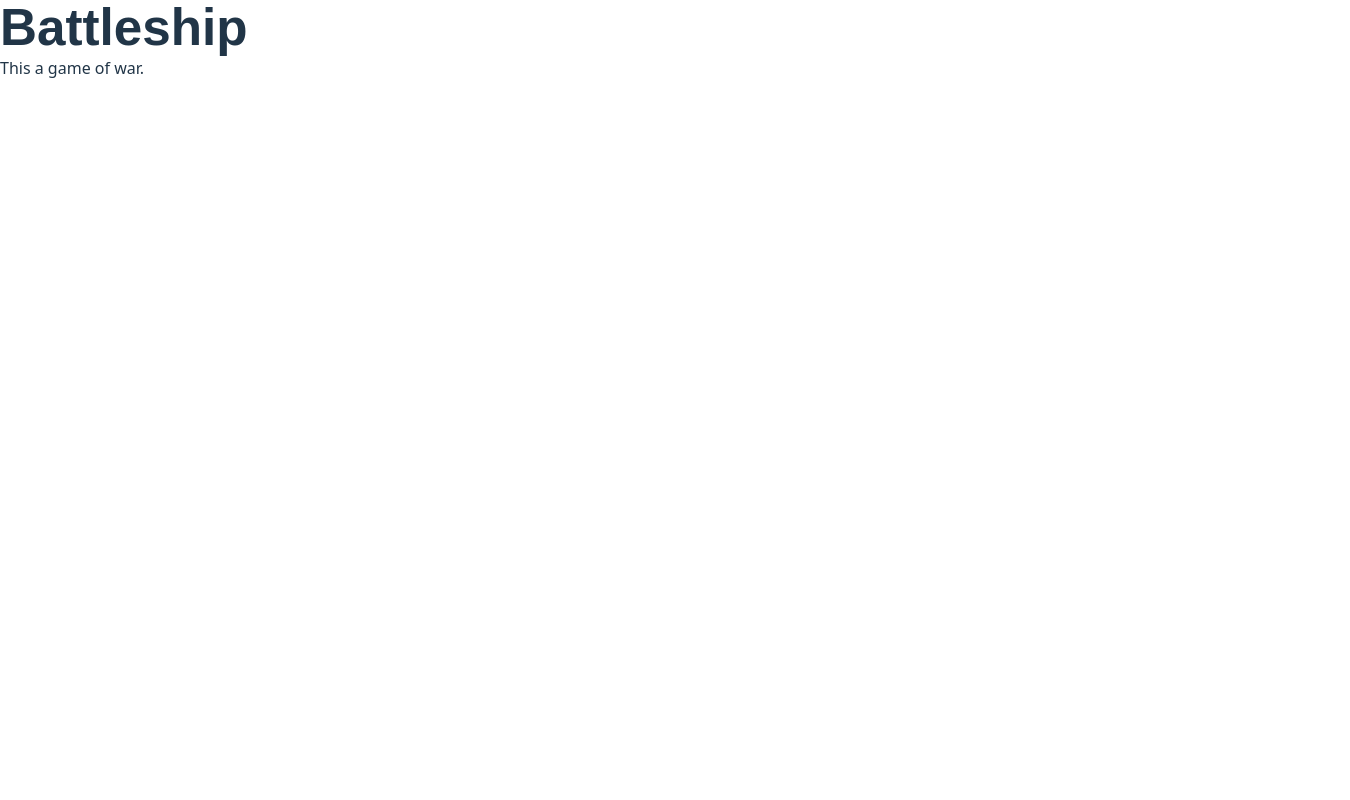
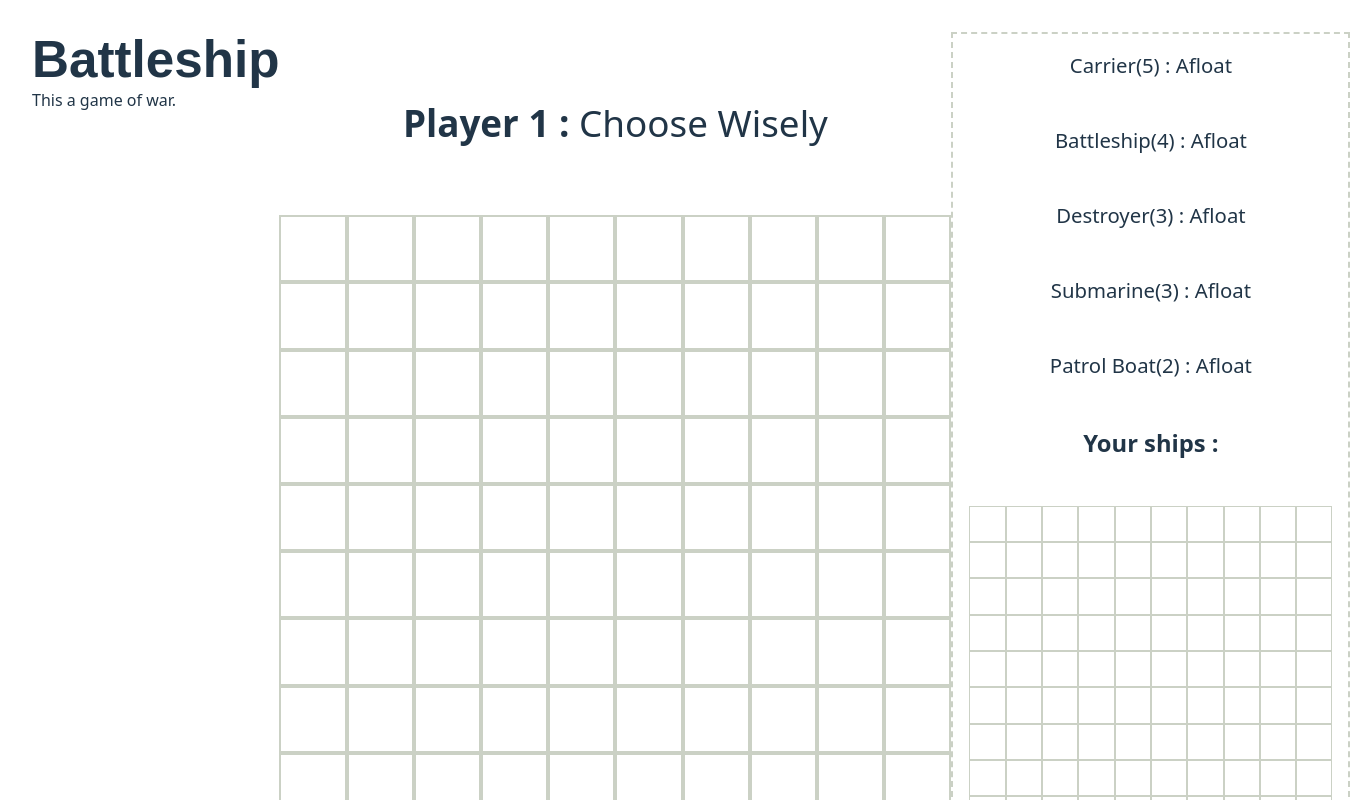
Before and after one commit to okcedric/odin-battleship, a React (Vite) app: page / in a window 1280 px wide. Shown: the top 800 px of the page, 1350 px wide, since content can reach past the window. Built offline with nearby package versions, Linux system fonts and the light colour scheme; a web font is replaced by a local one.

Commit message:
build rough ui and human player capability

```diff
--- a/src/App.css
+++ b/src/App.css
@@ -0,0 +1,71 @@
+header{
+    display:flex;
+    align-items: top;
+    gap:0rem;
+    justify-content: space-between ;
+    width: 100%;
+    padding: 2rem ;
+    padding-bottom: 0;
+}
+
+#root{
+    display: flex;
+    flex-direction: column;
+    width: 100%;
+}
+.scoreBoard{
+    display: flex;
+    flex-direction: column;
+    justify-content: space-between;
+    align-items: center;
+    gap:1rem;
+    border : 2px dashed #cbd1c5;
+    padding : 1rem;
+    font-size: 1.27rem;
+}
+
+#msg{
+    font-size: 2.3rem;
+    text-transform: capitalize;
+    padding : 4rem 0
+}
+.cell {
+    border: 2px solid #cbd1c5;
+    height: 4.2rem;
+    width: 4.2rem;
+    cursor: crosshair;
+}
+.mini-cell {
+    width: 2.27rem;
+    height: 2.27rem;
+    border: 1px solid #cbd1c5;
+}
+.cell:hover{
+    background-color: #cbd1c5;
+    border-radius: 100%;
+}
+
+.cell.hit, .cell.ocean {
+    background-color: blue;
+    cursor: not-allowed;
+}
+.cell.hit:hover, .cell.ocean:hover, .cell.missed:hover{
+    border-radius: 0;
+}
+.cell.missed, .cell.missed:hover{
+    background-color: grey;
+    cursor: not-allowed;
+}
+.grid-wrapper {
+    width: 100%;
+    display: flex;
+    flex-direction: column;
+    justify-content: center;
+    align-items: center;
+
+}
+.grid{
+    display: grid;
+    grid-template-columns: repeat(10, 1fr);
+    width:fit-content;
+}
--- a/src/App.jsx
+++ b/src/App.jsx
@@ -1,12 +1,84 @@
 import "./App.css";
+import { Grid, MiniGrid } from "./dom";
+import Player from "./Player";
+import Ship from "./Ship";
 
 function App() {
+  const human = Player();
+  const humanBoard = human.gameboard;
+  const cpu = Player();
+  const cpuBoard = cpu.gameboard;
+  const playing = "human";
 
+  // place human ships
+  let carrier = humanBoard.place(Ship(1), ["E", 4], "h");
+  let battleship = humanBoard.place(Ship(2), ["A", 7], "h");
+  let destroyer = humanBoard.place(Ship(3), ["B", 2], "v");
+  let submarine = humanBoard.place(Ship(4), ["H", 9], "h");
+  let patrolBoat = humanBoard.place(Ship(5), ["H", 2], "v");
 
-  return <>
-  <h1>Battleship</h1>
-  <p>This a game of war.</p>
-  </>;
+  // place computer ship
+  let c = cpuBoard.place(Ship(1), ["E", 4], "h");
+  let b = cpuBoard.place(Ship(2), ["A", 7], "h");
+  let d = cpuBoard.place(Ship(3), ["B", 2], "v");
+  let s = cpuBoard.place(Ship(4), ["H", 9], "h");
+  let p = cpuBoard.place(Ship(5), ["H", 2], "v");
+
+  //UI
+
+  const handleClick = (cell) => {
+    const messageBoard = document.getElementById("msg");
+    let msg = human.attack(cpuBoard, cell);
+    let id = "opp-" + cell.toString();
+
+    let cellDiv = document.getElementById(id);
+
+    if (msg != "hit" && msg != "missed") {
+      cellDiv.classList.add("hit");
+      msg += " have been sunk !";
+    } else {
+      cellDiv.classList.add(msg);
+    }
+    messageBoard.innerHTML = msg;
+
+    if (cpuBoard.allSunk()) {
+      msg = "Congrats ! You won !";
+      messageBoard.innerHTML = msg;
+    } else {
+      let ripost = cpu.autoAttack(humanBoard);
+      console.info(ripost);
+    }
+  };
+
+  return (
+    <>
+      <header>
+        <div className="title">
+          <h1>Battleship</h1>
+          <p>This a game of war.</p>
+        </div>
+        <Grid handleClick={handleClick}></Grid>
+        <div className="scoreBoard">
+          <p id="carrier">
+            Carrier(5) : <span>Afloat</span>
+          </p>
+          <p id="battleship">
+            Battleship(4) : <span>Afloat</span>
+          </p>
+          <p id="destroyer">
+            Destroyer(3) : <span>Afloat</span>
+          </p>
+          <p id="submarine">
+            Submarine(3) : <span>Afloat</span>
+          </p>
+          <p id="patrol">
+            Patrol Boat(2) : <span>Afloat</span>
+          </p>
+          <MiniGrid />
+        </div>
+      </header>
+    </>
+  );
 }
 
 export default App;
--- /dev/null
+++ b/src/dom.jsx
@@ -0,0 +1,45 @@
+import { grid } from "./helpers";
+
+
+function Grid({handleClick}){
+    return (
+      <div className="grid-wrapper">
+        <p id="msg"><b>Player 1 :</b> Choose wisely</p>
+        <div className="grid">
+          {grid.map((cell) => {
+            let id = "opp-" + cell.toString();
+            return (
+              <div
+                id={id}
+                key={id}
+                className="cell"
+                onClick={()=>handleClick(cell)}
+              ></div>
+            );
+          })}
+        </div>
+      </div>
+    );
+}
+
+function MiniGrid(){
+    return (
+      <>
+        <h3>Your ships :</h3>
+        <div className="grid">
+          {grid.map((cell) => {
+             let id = "my-" + cell.toString();
+            return (
+              <div
+                id={id}
+                key={id}
+                className="mini-cell"
+              ></div>
+            );
+          })}
+        </div>
+      </>
+    );
+}
+
+export  {Grid,MiniGrid};
--- a/src/index.css
+++ b/src/index.css
@@ -11,7 +11,7 @@
   font-weight: 400;
 
   color-scheme: light dark;
-  color: rgba(255, 255, 255, 0.87);
+  color: #cbd1c5;
   background-color: #242424;
 
   font-synthesis: none;
@@ -32,6 +32,7 @@ a:hover {
 body {
   margin: 0;
   display: flex;
+  width: 100vw;
 }
 
 h1 {
```
